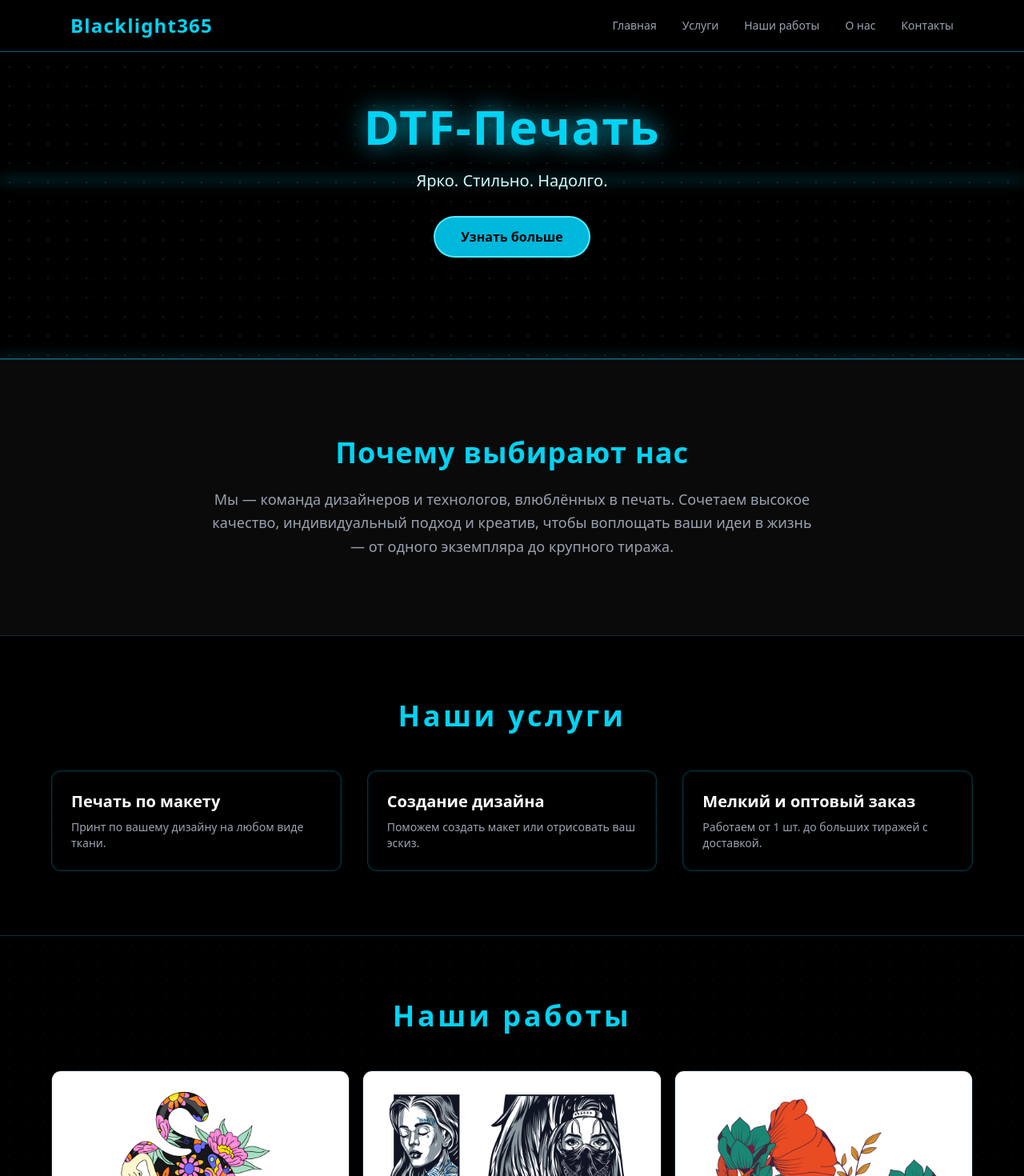
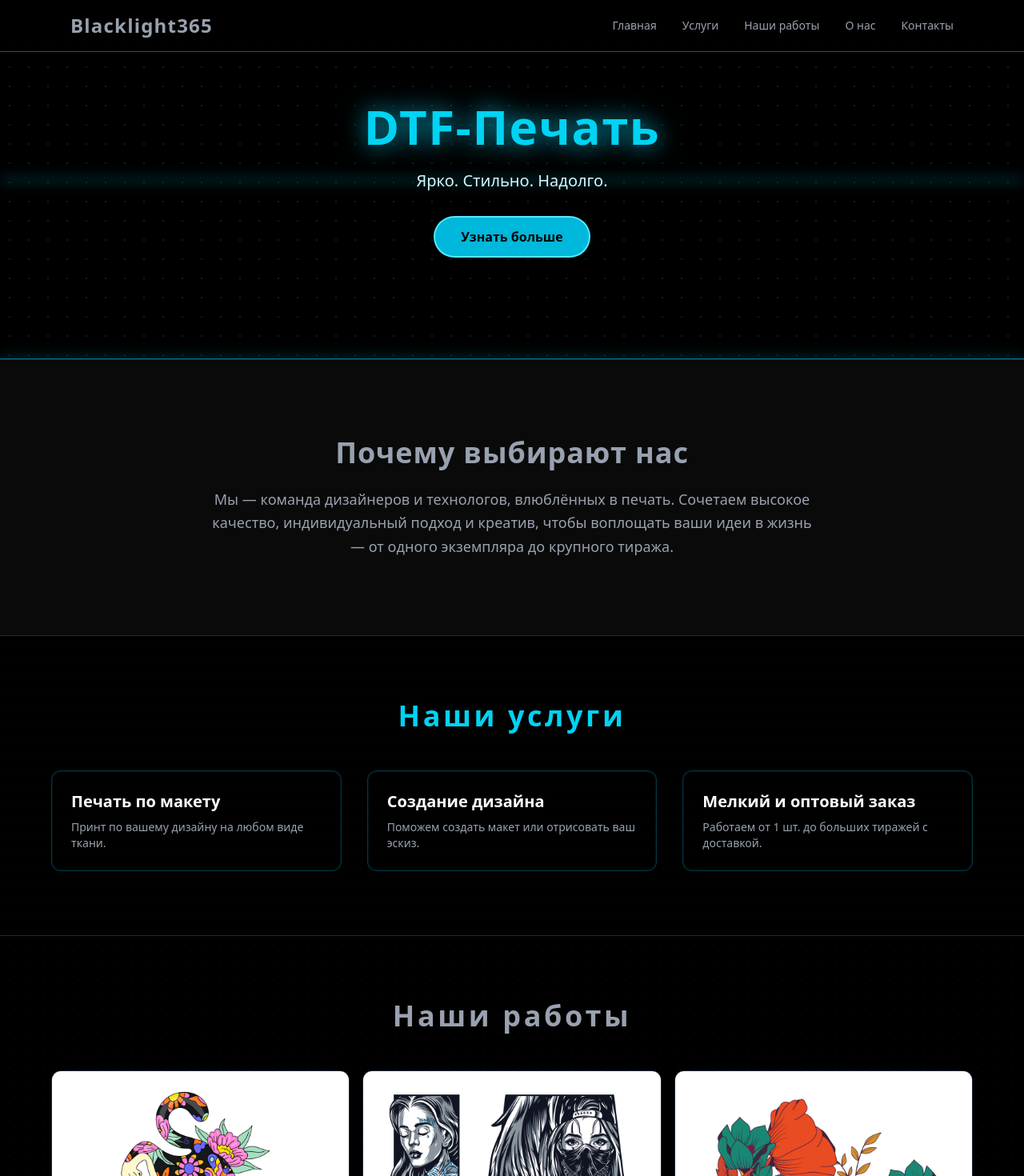
Before and after one commit to gitsolaicity/dtf-studio, a Next.js app: page / in a window 1280 px wide. Shown: the top 1470 px of the page at 80% size. Built offline with nearby package versions, Linux system fonts and the light colour scheme.

Commit message:
added_ctrl_enter_send_message

```diff
--- a/app/page.tsx
+++ b/app/page.tsx
@@ -53,7 +53,7 @@ export default function Home() {
   className="bg-[#0a0a0a] text-gray-300 py-24 px-6 text-center border-t border-gray-800"
 >
   <div className="max-w-3xl mx-auto">
-    <h2 className="text-3xl md:text-4xl font-bold text-cyan-400 mb-6 tracking-wide">
+    <h2 className="text-3xl md:text-4xl font-bold text-gray-400 mb-6 tracking-wide">
       Почему выбирают нас
     </h2>
     <p className="text-lg leading-relaxed text-gray-400">
@@ -100,7 +100,7 @@ export default function Home() {
   <div className="absolute inset-0 opacity-5 bg-[radial-gradient(circle,_#06b6d4_1px,_transparent_1px)] bg-[length:22px_22px]" />
 
   {/* Заголовок */}
-  <h2 className="text-4xl font-bold text-center mb-12 text-cyan-400 tracking-widest relative z-10">Наши работы</h2>
+  <h2 className="text-4xl font-bold text-center mb-12 text-gray-400 tracking-widest relative z-10">Наши работы</h2>
 
   {/* Галерея */}
   <div className="grid grid-cols-2 md:grid-cols-3 gap-4 max-w-6xl mx-auto relative z-10">
@@ -141,13 +141,3 @@ export default function Home() {
     </main>
   );
 }
-
-
-/*function ServiceCard({ title, description }: { title: string; description: string }) {
-  return (
-    <div className="bg-white p-6 rounded-xl shadow hover:shadow-lg transition text-left">
-      <h3 className="text-xl font-semibold mb-2">{title}</h3>
-      <p className="text-gray-700">{description}</p>
-    </div>
-  );
-}*/
--- a/components/ContactSection.tsx
+++ b/components/ContactSection.tsx
@@ -9,6 +9,15 @@ export default function ContactSection() {
   const [name, setName] = useState("");
   const [email, setEmail] = useState("");
   const [message, setMessage] = useState("");
+
+  const handleKeyDown = (e: React.KeyboardEvent<HTMLTextAreaElement>) => {
+  if ((e.ctrlKey || e.metaKey) && e.key === "Enter") {
+    const form = e.currentTarget.form;
+    if (form) {
+      form.dispatchEvent(new Event("submit", { cancelable: true, bubbles: true }));
+    }
+  }
+};
 
   // Валидность формы — все поля заполнены и email валиден
   const formValid =
@@ -108,6 +117,7 @@ export default function ContactSection() {
           rows={5}
           required
           value={message}
+          onKeyDown={handleKeyDown}
           onChange={(e) => {
             setMessage(e.target.value);
             setStatus("idle");
--- a/components/Navbar.tsx
+++ b/components/Navbar.tsx
@@ -11,7 +11,7 @@ export default function Navbar() {
     <nav className="bg-black/80 border-b border-cyan-800 fixed w-full z-50 backdrop-blur-sm">
       <div className="max-w-6xl mx-auto px-6 py-4 flex justify-between items-center">
         {/* Логотип */}
-        <div className="text-2xl font-bold text-cyan-400 tracking-wider">
+        <div className="text-2xl font-bold text-gray-400 tracking-wider">
           Blacklight365
         </div>
 
```
